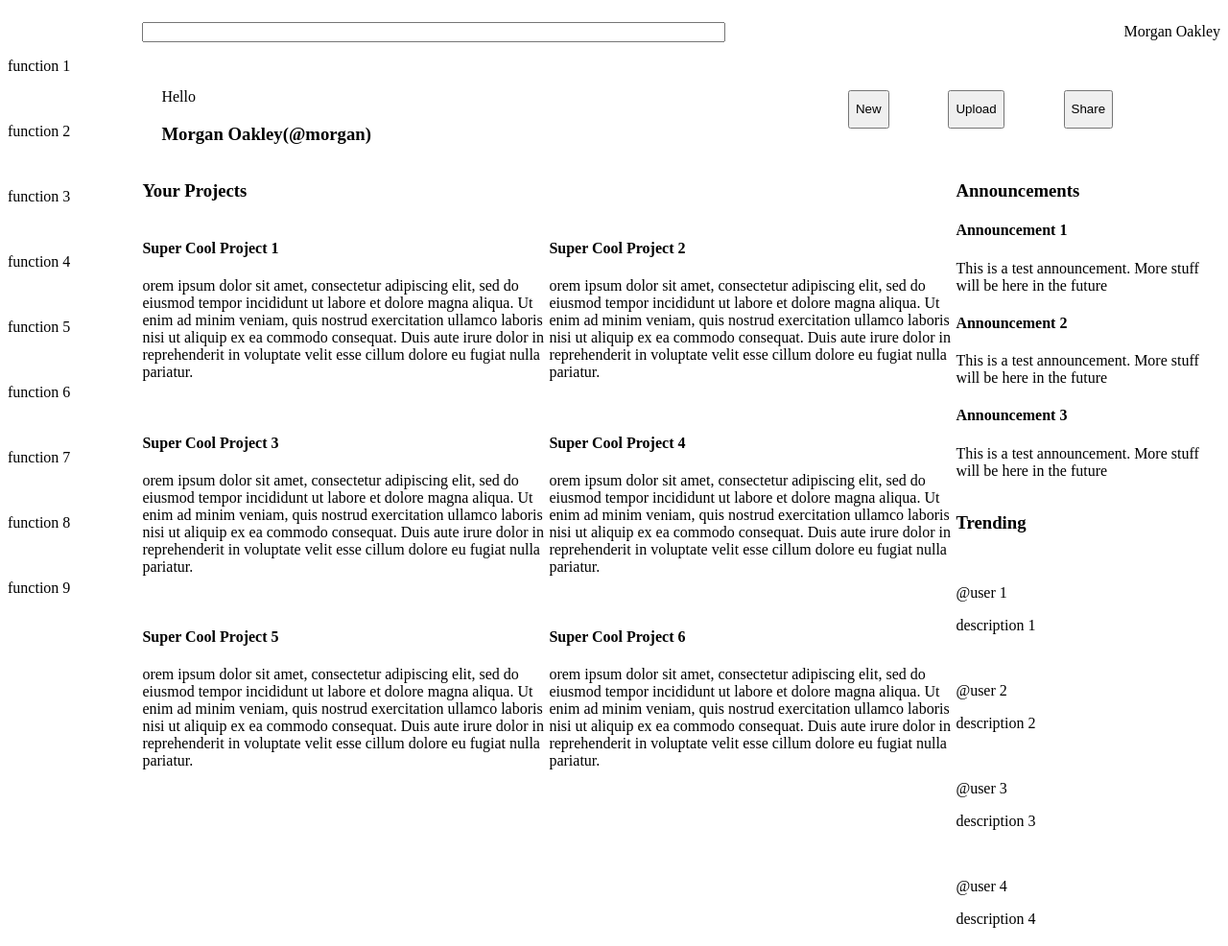
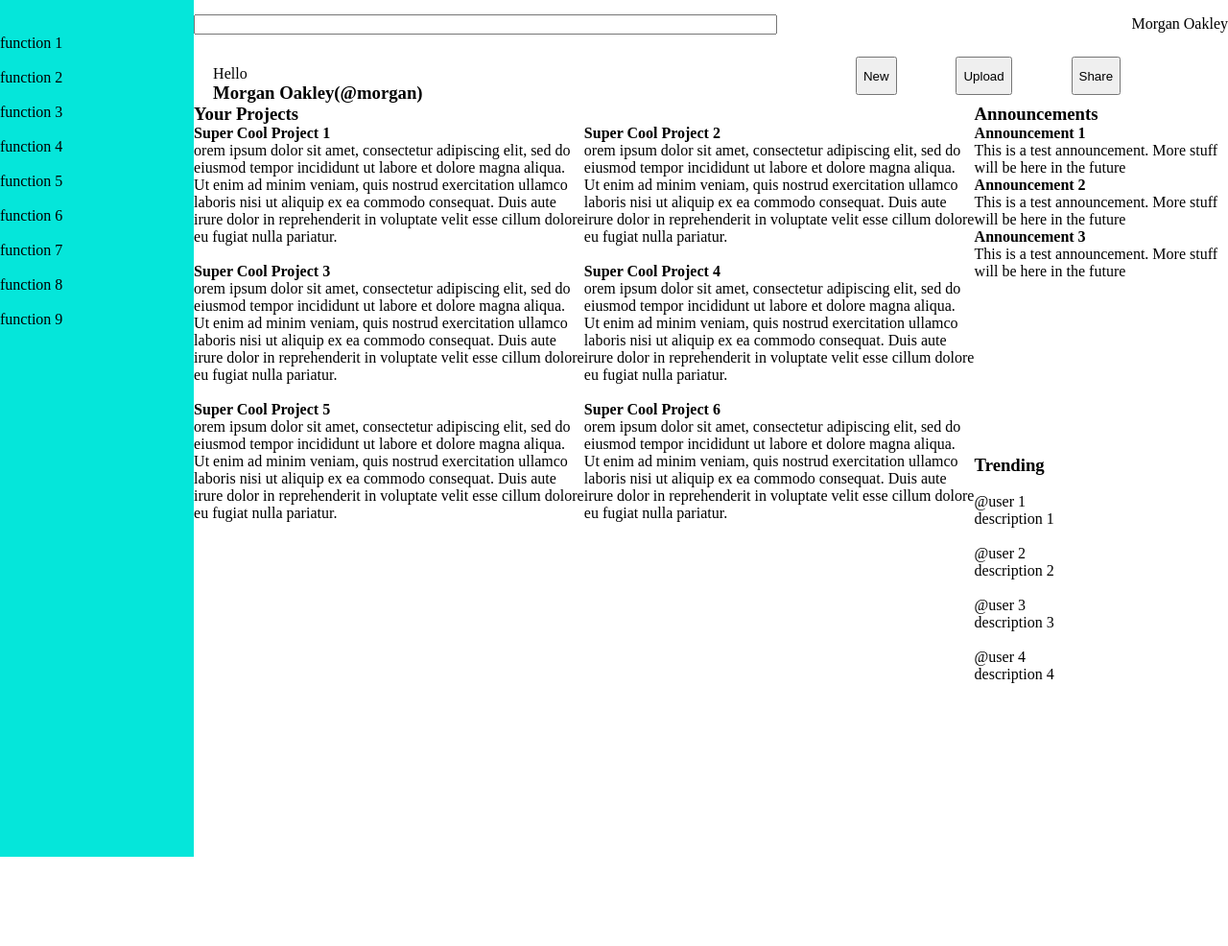
Before and after one commit to 2DDraghici/Project-Admin-Dashboard, a plain HTML site: page index.html in a window 1280 px wide. Shown: the whole page at 96% size. After the commit the page ends 893 px from the top, so only its background shows below. Drawn offline with Linux system fonts and the light colour scheme.

Commit message:
removed the body margins

```diff
--- a/style.css
+++ b/style.css
@@ -1,14 +1,20 @@
+*
+{
+    margin:0;
+}
 .container
 {
     display: grid;
-    grid-template-columns: 1fr 8fr;
+    grid-template-columns: 1.5fr 8fr;
+    grid-template-rows: 1.1fr 8fr;
 
 
 }
 .sidecontent
 {
     grid-column: 1;
-    grid-row: 1/3;
+    grid-row: 1/4;
+    background-color: rgb(5, 230, 218);
 }
 .header
 {
@@ -17,8 +23,8 @@
 
 }
 .content
-{    grid-column: 2;
-    grid-row: 2;
+{   grid-column: 2;
+    grid-row: auto;
     display: grid;
     grid-template-columns: 4fr 1.3fr;
 
```
